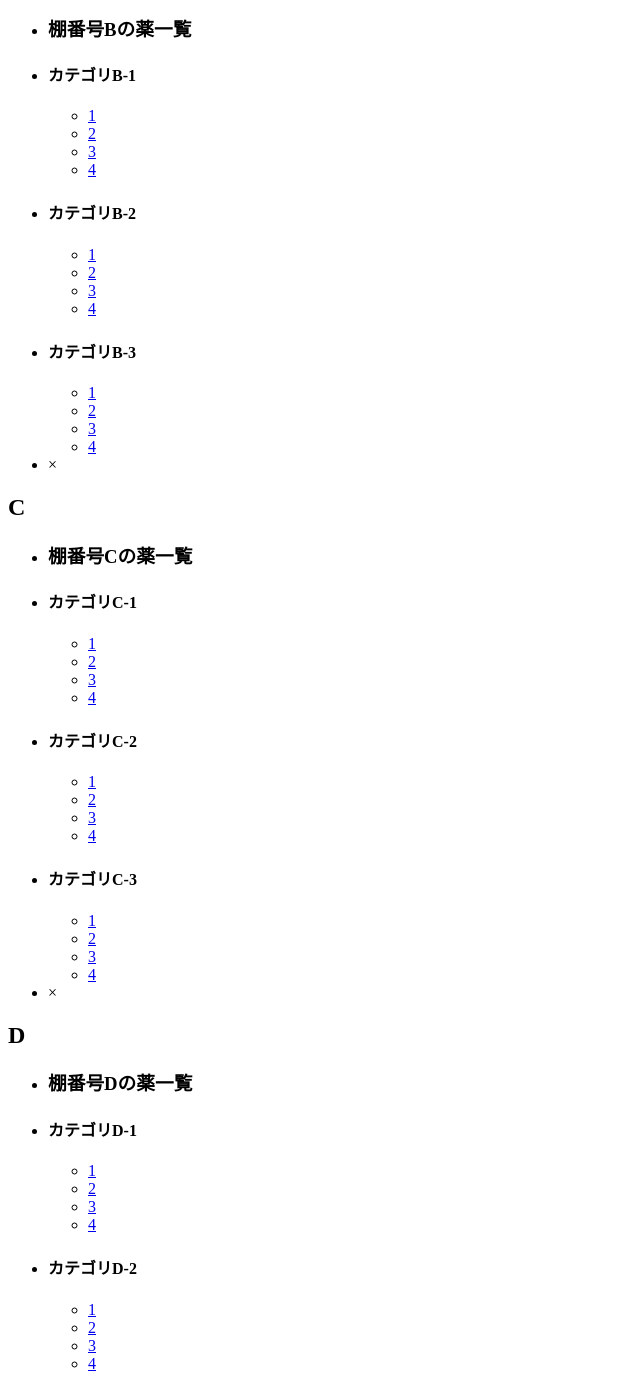
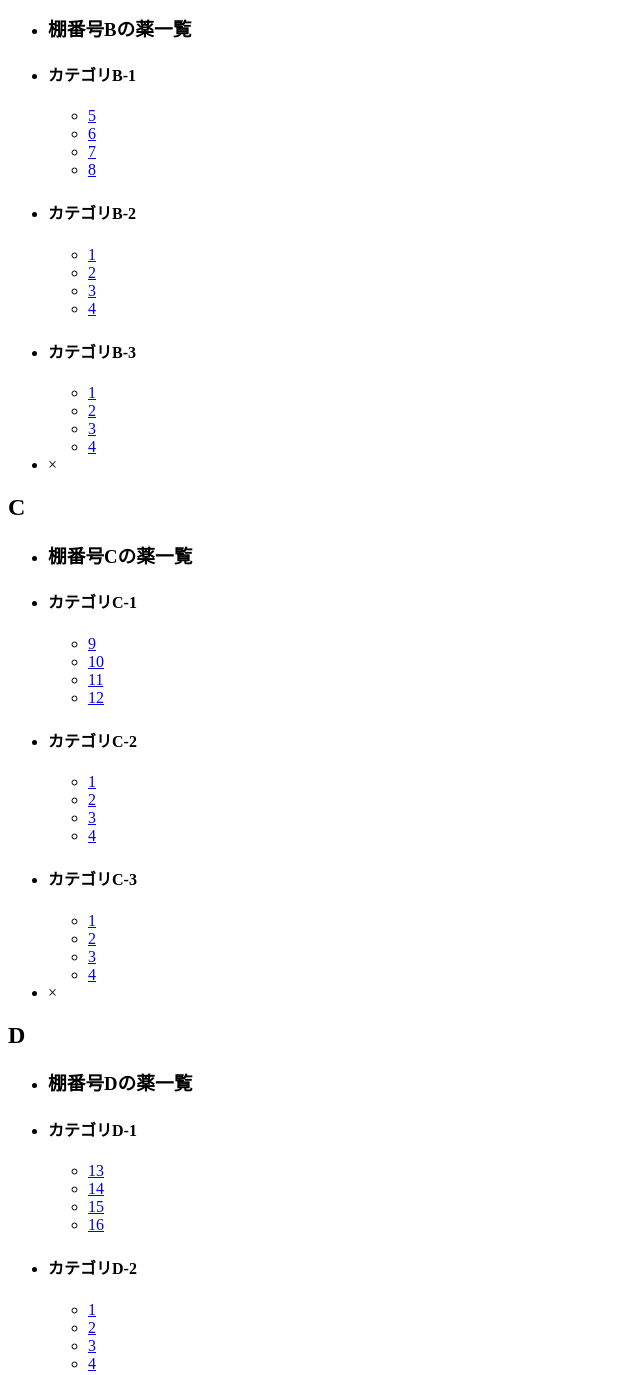
Before and after one commit to mtatsuki/Chapars_hew, a PHP site: page /tpl/Drag_store_map.php?id=1 in a window 1280 px wide; the page is wider, and only the part inside the window is pictured. Shown: the part 1686-3061 px from the top of that part, without its empty margins (0-640 px from the left). Run offline with PHP 8.4, Linux system fonts and the light colour scheme.

Commit message:
マップ機能カテゴリ変更

```diff
--- a/html/pages/tpl/Drag_store_map.php
+++ b/html/pages/tpl/Drag_store_map.php
@@ -40,10 +40,10 @@
                     <li class="list_section">
                         <h4 class="list_h_text">カテゴリA-1</h4>
                         <ul>
-                            <li id="9999999990"><a href="./details.php?id=9999999990">1</a></li>
-                            <li id="9999999991"><a href="./details.php?id=9999999991">2</a></li>
-                            <li id="9999999992"><a href="./details.php?id=9999999992">3</a></li>
-                            <li id="9999999993"><a href="./details.php?id=9999999993">4</a></li>
+                            <li id="1"><a href="./details.php?id=1">1</a></li>
+                            <li id="2"><a href="./details.php?id=2">2</a></li>
+                            <li id="3"><a href="./details.php?id=3">3</a></li>
+                            <li id="4"><a href="./details.php?id=4">4</a></li>
                         </ul>
                     </li>
                     <li class="list_section">
@@ -73,10 +73,10 @@
                     <li class="list_section">
                         <h4 class="list_h_text">カテゴリB-1</h4>
                         <ul>
-                            <li><a href="#">1</a></li>
-                            <li><a href="#">2</a></li>
-                            <li><a href="#">3</a></li>
-                            <li><a href="#">4</a></li>
+                            <li id="5"><a href="./details.php?id=5">5</a></li>
+                            <li id="6"><a href="./details.php?id=6">6</a></li>
+                            <li id="7"><a href="./details.php?id=7">7</a></li>
+                            <li id="8"><a href="./details.php?id=8">8</a></li>
                         </ul>
                     </li>
                     <li class="list_section">
@@ -105,10 +105,10 @@
                     <li class="list_section">
                         <h4 class="list_h_text">カテゴリC-1</h4>
                         <ul>
-                            <li><a href="#">1</a></li>
-                            <li><a href="#">2</a></li>
-                            <li><a href="#">3</a></li>
-                            <li><a href="#">4</a></li>
+                            <li id="9"><a href="./details.php?id=9">9</a></li>
+                            <li id="10"><a href="./details.php?id=10">10</a></li>
+                            <li id="11"><a href="./details.php?id=11">11</a></li>
+                            <li id="12"><a href="./details.php?id=12">12</a></li>
                         </ul>
                     </li>
                     <li class="list_section">
@@ -137,10 +137,10 @@
                     <li class="list_section">
                         <h4 class="list_h_text">カテゴリD-1</h4>
                         <ul>
-                            <li><a href="#">1</a></li>
-                            <li><a href="#">2</a></li>
-                            <li><a href="#">3</a></li>
-                            <li><a href="#">4</a></li>
+                            <li id="13"><a href="./details.php?id=13">13</a></li>
+                            <li id="14"><a href="./details.php?id=14">14</a></li>
+                            <li id="15"><a href="./details.php?id=15">15</a></li>
+                            <li id="16"><a href="./details.php?id=16">16</a></li>
                         </ul>
                     </li>
                     <li class="list_section">
```
